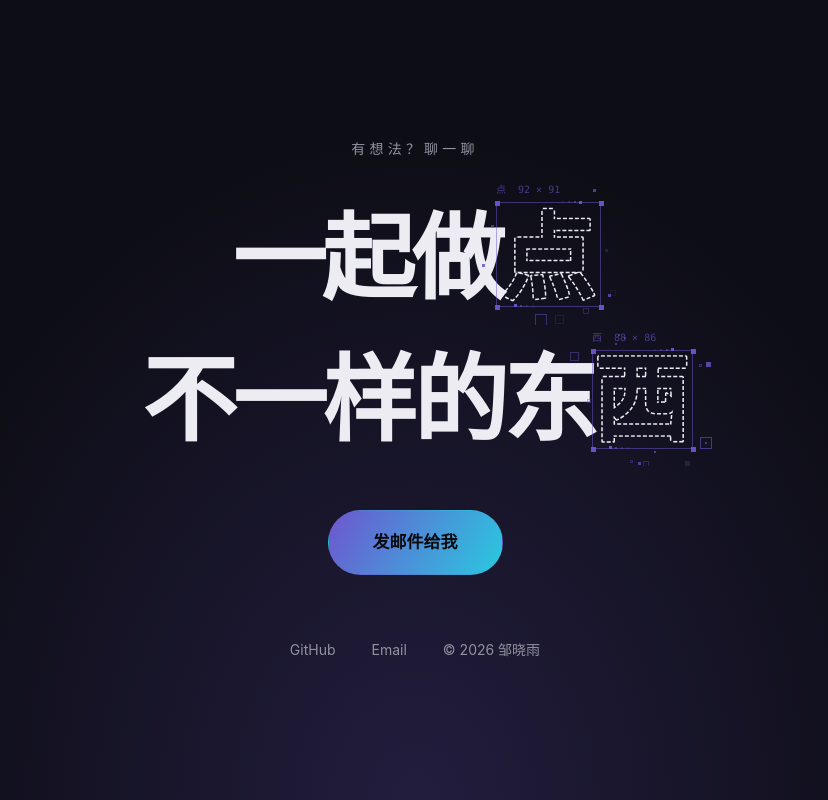
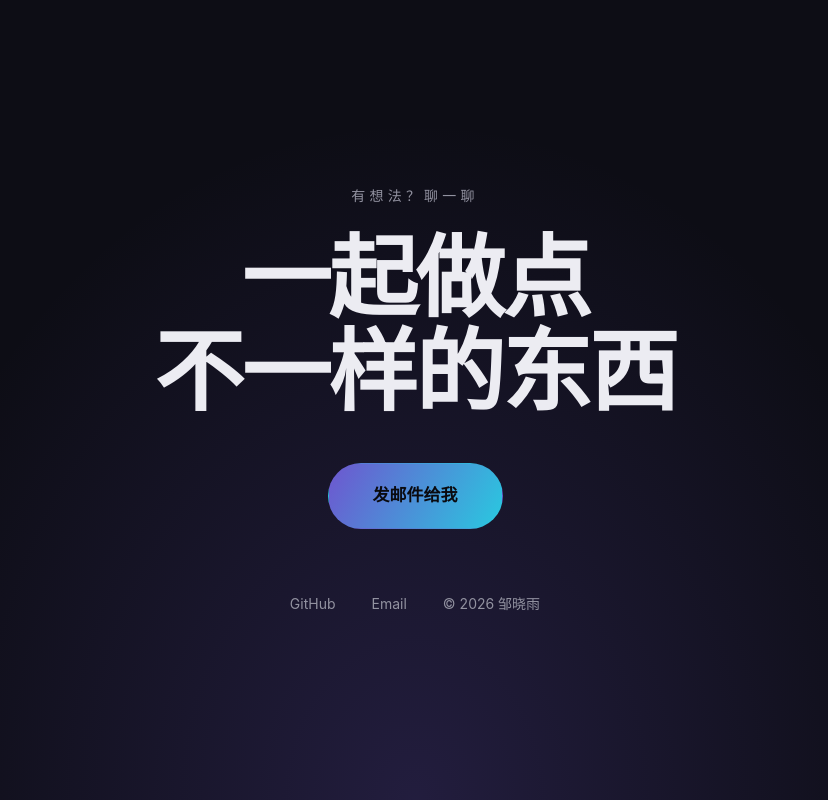
Before and after one commit to z6xy/portfolio, a React (Vite) app: page / in a window 1280 px wide. Shown: the part 3671-4471 px from the top of the page, without its empty margins (225-1053 px from the left). Built offline with nearby package versions, Linux system fonts and the light colour scheme.

Commit message:
revert: 联系页标题恢复普通文字（去掉 TechText 效果）

```diff
--- a/src/components/Contact.jsx
+++ b/src/components/Contact.jsx
@@ -1,5 +1,4 @@
 import Reveal from './Reveal.jsx'
-import TechText from './TechText.jsx'
 
 // 底部联系方式：整屏收尾页
 export default function Contact() {
@@ -9,12 +8,7 @@ export default function Contact() {
         <Reveal>
           <p className="contact__eyebrow">有想法？聊一聊</p>
           <h2 className="contact__title">
-            <div className="contact__title-line">
-              <TechText text="一起做点" color="#ececf2" accentColor="#6e56cf" fontSize={110} />
-            </div>
-            <div className="contact__title-line">
-              <TechText text="不一样的东西" color="#ececf2" accentColor="#6e56cf" fontSize={110} />
-            </div>
+            一起做点<br />不一样的东西
           </h2>
           <a className="btn btn--primary btn--lg" href="mailto:2493764980@qq.com">发邮件给我</a>
         </Reveal>
--- a/src/index.css
+++ b/src/index.css
@@ -340,11 +340,11 @@ img { max-width: 100%; display: block; }
   margin-bottom: 24px;
 }
 .contact__title {
+  font-size: clamp(44px, 7vw, 110px);
+  font-weight: 800;
+  line-height: 1.05;
+  letter-spacing: -0.03em;
   margin-bottom: 44px;
-}
-.contact__title-line {
-  width: 100%;
-  height: clamp(90px, 11vw, 160px);
 }
 .contact__links {
   margin-top: 64px;
```
